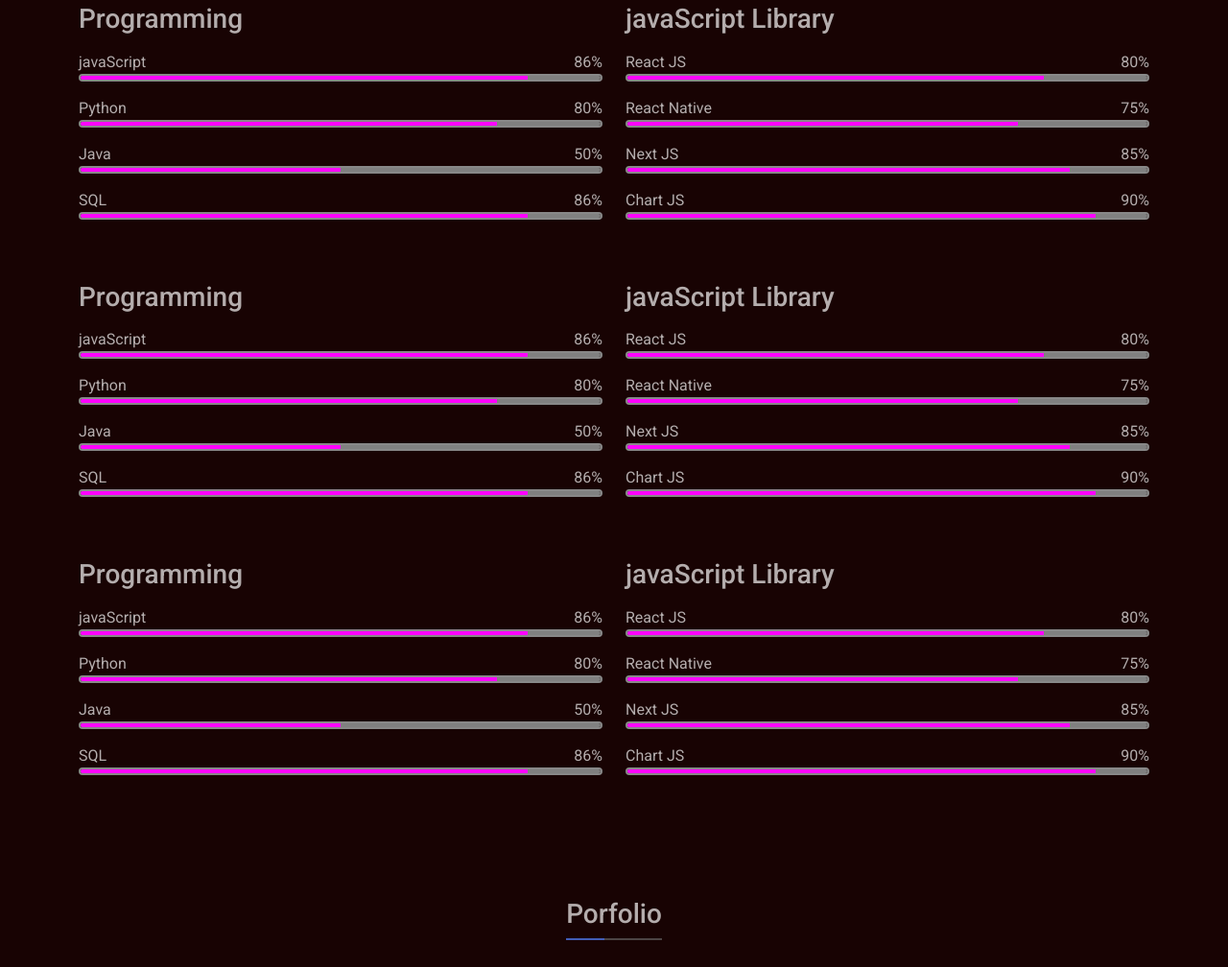
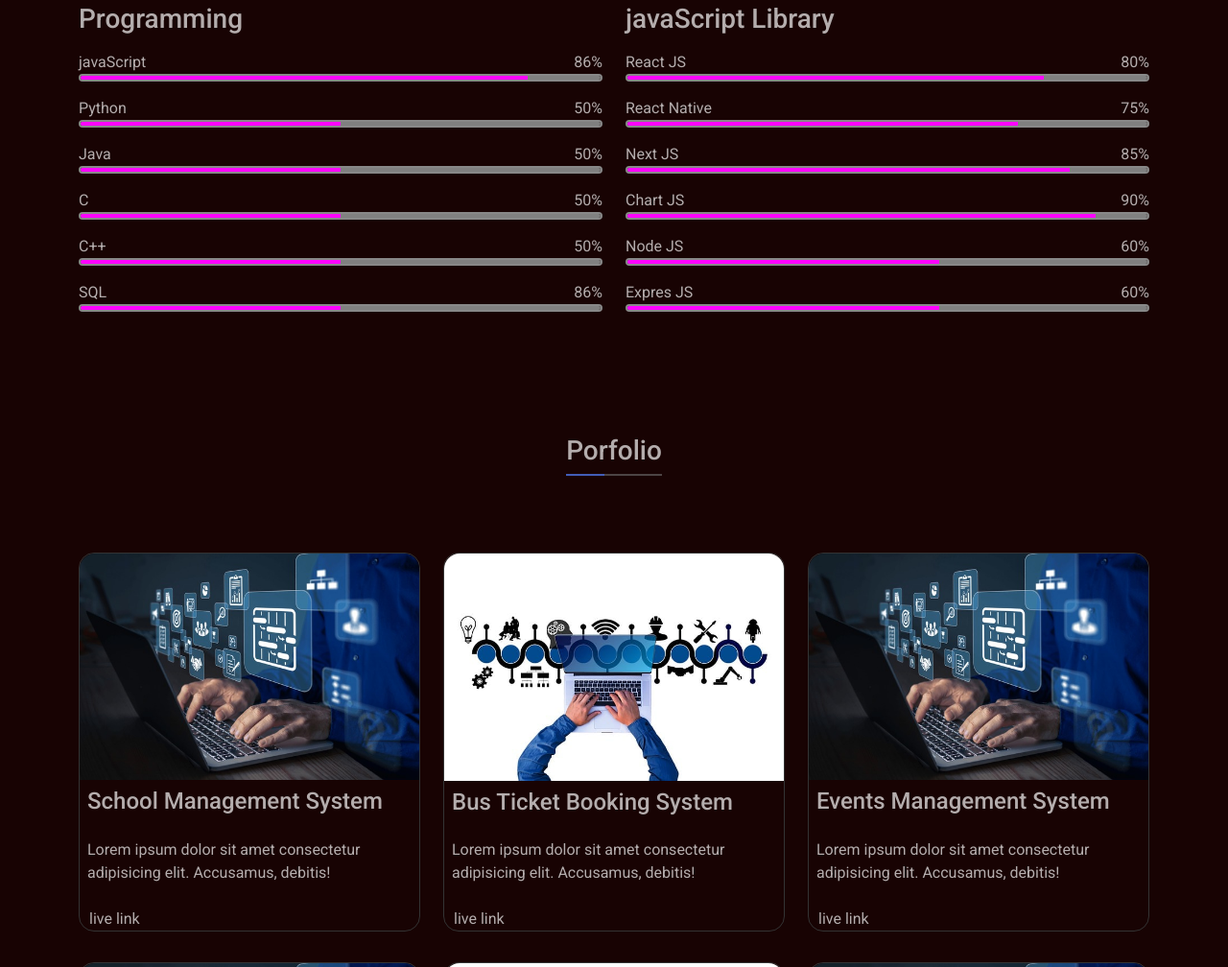
Before and after one commit to aviroy-div/portfolio, a plain HTML site: page index.html in a window 1280 px wide. Shown: the part 2534-3542 px from the top of the page at 96% size. Drawn offline with Linux system fonts and the light colour scheme.

Commit message:
skill changes

```diff
--- a/index.html
+++ b/index.html
@@ -94,8 +94,8 @@
 
      </div>
 
-     <div id="resume">
-      <div class="container">
+      <div id="resume">
+       <div class="container">
         <div class="row">
           <div class="col-md-6 resume_left">
             <img src="image/resume_photo.png" class="img-fluid w-100" alt="">
@@ -217,7 +217,7 @@
           </div>
         </div>
       </div>
-     </div>
+      </div>
      <!-- Resume part html end -->
 
      <!-- Education part html start -->
@@ -434,9 +434,9 @@
 
               <div class="skill">
                 <span class="skill_name">Python</span>
-                <span class="skil_parcentage">80%</span>
+                <span class="skil_parcentage">50%</span>
              </div>
-              <progress class="progress" value="80" max="100">80%</progress>
+              <progress class="progress" value="50" max="100">50%</progress>
 
               <div class="skill">
                 <span class="skill_name">Java</span>
@@ -445,10 +445,21 @@
               <progress class="progress" value="50" max="100">50%</progress>
 
               <div class="skill">
+                <span class="skill_name">C</span>
+                <span class="skil_parcentage">50%</span>
+             </div>
+              <progress class="progress" value="50" max="100">50%</progress>
+
+              <div class="skill">
+                <span class="skill_name">C++</span>
+                <span class="skil_parcentage">50%</span>
+             </div>
+              <progress class="progress" value="50" max="100">50%</progress>
+              <div class="skill">
                 <span class="skill_name">SQL</span>
                 <span class="skil_parcentage">86%</span>
              </div>
-              <progress class="progress" value="86" max="100">86%</progress>
+              <progress class="progress" value="50" max="100">50%</progress>
 
 
           </div>
@@ -479,13 +490,27 @@
              </div>
               <progress class="progress" value="90" max="100">90%</progress>
 
+              <div class="skill">
+                <span class="skill_name">Node JS</span>
+                <span class="skil_parcentage">60%</span>
+             </div>
+              <progress class="progress" value="60" max="100">60%</progress>
+
+              <div class="skill">
+                <span class="skill_name">Expres JS</span>
+                <span class="skil_parcentage">60%</span>
+             </div>
+              <progress class="progress" value="60" max="100">60%</progress>
+
+
+
 
           </div>
         </div>
         <!-- Skill part 1 end -->
 
         <!-- Skill part 2 start -->
-        <div class="row margin_t">
+        <!-- <div class="row margin_t">
           <div class="col-md-6">
             <h3>Programming</h3>
              <div class="skill">
@@ -543,10 +568,10 @@
 
 
           </div>
-        </div>
+        </div> -->
         <!-- Skill part 2 end -->
 
-        <div class="row margin_t">
+        <!-- <div class="row margin_t">
           <div class="col-md-6">
             <h3>Programming</h3>
              <div class="skill">
@@ -604,7 +629,7 @@
 
 
           </div>
-        </div>
+        </div> -->
       </div>
      </div>
      <!-- Skills part html end -->
```
